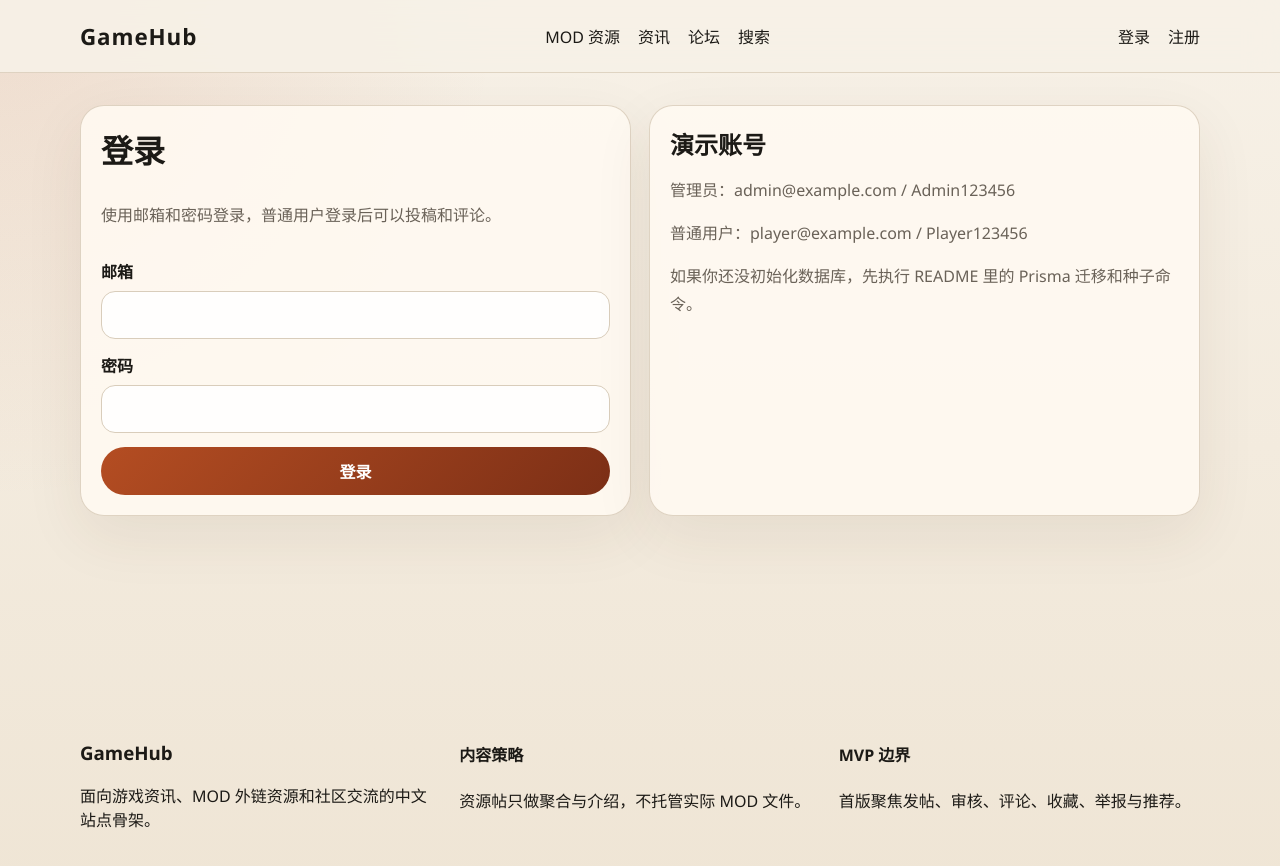
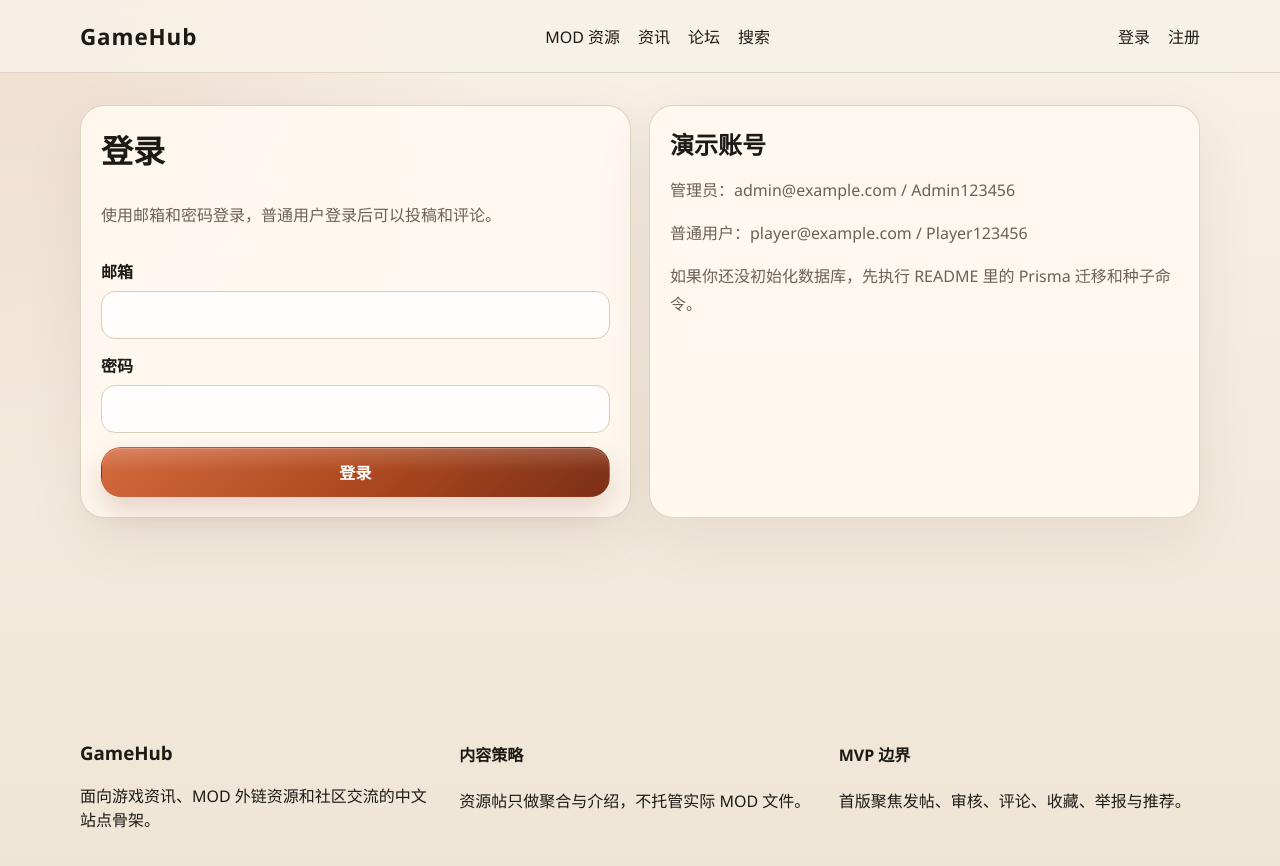
Before and after one commit to cwccty/my_game_forum, a Next.js app: page /login in a window 1280 px wide. Shown: the top 866 px of the page. Built offline with nearby package versions, Linux system fonts and the light colour scheme; no server answers.

Commit message:
style: polish button interactions

```diff
--- a/app/globals.css
+++ b/app/globals.css
@@ -7,6 +7,7 @@
   --line: #d9cdbb;
   --brand: #b44d22;
   --brand-deep: #7c2f16;
+  --brand-soft: #d46b3f;
   --accent: #1d6b66;
   --danger: #9f2f2f;
   --shadow: 0 20px 60px rgba(79, 54, 26, 0.08);
@@ -53,9 +54,99 @@ button { cursor: pointer; }
 .badge, .tag { display: inline-flex; align-items: center; border-radius: 999px; border: 1px solid rgba(180, 77, 34, 0.25); background: rgba(180, 77, 34, 0.08); color: var(--brand-deep); font-size: 0.84rem; padding: 6px 10px; }
 .tag-list { display: flex; gap: 8px; flex-wrap: wrap; }
 .button-row, .inline-form, .admin-actions, .tab-row { display: flex; gap: 12px; flex-wrap: wrap; align-items: center; }
-button, .button-link { border: none; border-radius: 999px; background: linear-gradient(135deg, var(--brand), var(--brand-deep)); color: white; padding: 12px 18px; font-weight: 700; }
-.secondary-button { background: white; color: var(--brand-deep); border: 1px solid var(--line); }
-.ghost-button, .link-button { background: transparent; color: var(--brand-deep); border: 1px solid transparent; padding: 0; }
+button, .button-link {
+  position: relative;
+  isolation: isolate;
+  overflow: hidden;
+  display: inline-flex;
+  align-items: center;
+  justify-content: center;
+  gap: 8px;
+  min-height: 48px;
+  border: 1px solid rgba(124, 47, 22, 0.08);
+  border-radius: 20px;
+  background: linear-gradient(135deg, var(--brand-soft), var(--brand) 45%, var(--brand-deep));
+  color: white;
+  padding: 12px 20px;
+  font-weight: 700;
+  letter-spacing: 0.01em;
+  box-shadow: 0 14px 28px rgba(124, 47, 22, 0.18), inset 0 1px 0 rgba(255, 255, 255, 0.22);
+  transform: translateY(0) scale(1);
+  transition: transform 160ms ease, box-shadow 160ms ease, background 160ms ease, border-color 160ms ease, color 160ms ease;
+  -webkit-tap-highlight-color: transparent;
+}
+button::before, .button-link::before {
+  content: "";
+  position: absolute;
+  inset: 0;
+  background: linear-gradient(180deg, rgba(255, 255, 255, 0.2), transparent 48%);
+  opacity: 0.9;
+  pointer-events: none;
+}
+button::after, .button-link::after {
+  content: "";
+  position: absolute;
+  width: 140%;
+  aspect-ratio: 1;
+  left: 50%;
+  top: 50%;
+  border-radius: 50%;
+  background: radial-gradient(circle, rgba(255, 255, 255, 0.32) 0%, rgba(255, 255, 255, 0.08) 28%, transparent 62%);
+  transform: translate(-50%, -50%) scale(0.35);
+  opacity: 0;
+  transition: transform 240ms ease, opacity 240ms ease;
+  pointer-events: none;
+}
+button:hover, .button-link:hover {
+  transform: translateY(-2px);
+  box-shadow: 0 18px 34px rgba(124, 47, 22, 0.22), inset 0 1px 0 rgba(255, 255, 255, 0.28);
+}
+button:hover::after, .button-link:hover::after {
+  opacity: 1;
+  transform: translate(-50%, -50%) scale(0.8);
+}
+button:active, .button-link:active {
+  transform: translateY(1px) scale(0.975);
+  box-shadow: 0 8px 18px rgba(124, 47, 22, 0.18), inset 0 2px 8px rgba(70, 24, 11, 0.18);
+}
+button:active::after, .button-link:active::after {
+  opacity: 1;
+  transform: translate(-50%, -50%) scale(1);
+}
+button:focus-visible, .button-link:focus-visible {
+  outline: none;
+  box-shadow: 0 0 0 3px rgba(255, 250, 242, 0.95), 0 0 0 6px rgba(180, 77, 34, 0.32), 0 16px 32px rgba(124, 47, 22, 0.2);
+}
+button:disabled, .button-link[aria-disabled="true"] {
+  opacity: 0.6;
+  cursor: not-allowed;
+  transform: none;
+  box-shadow: none;
+}
+.secondary-button {
+  background: linear-gradient(180deg, rgba(255, 255, 255, 0.98), rgba(249, 241, 230, 0.96));
+  color: var(--brand-deep);
+  border: 1px solid rgba(185, 165, 139, 0.9);
+  box-shadow: 0 10px 22px rgba(86, 64, 34, 0.1), inset 0 1px 0 rgba(255, 255, 255, 0.9);
+}
+.secondary-button::before {
+  background: linear-gradient(180deg, rgba(255, 255, 255, 0.72), transparent 55%);
+}
+.ghost-button, .link-button {
+  background: transparent;
+  color: var(--brand-deep);
+  border: 1px solid transparent;
+  padding: 0;
+  min-height: auto;
+  border-radius: 14px;
+  box-shadow: none;
+}
+.ghost-button::before, .ghost-button::after, .link-button::before, .link-button::after { display: none; }
+.ghost-button:hover, .link-button:hover {
+  transform: none;
+  color: var(--brand);
+}
+.ghost-button:active, .link-button:active { transform: translateY(1px); }
 .link-button { font-weight: 600; }
 .panel-grid { display: grid; grid-template-columns: 1.4fr 0.8fr; gap: 24px; }
 .detail-cover { width: 100%; aspect-ratio: 16 / 7; object-fit: cover; border-radius: 18px; margin: 14px 0 18px; }
```
